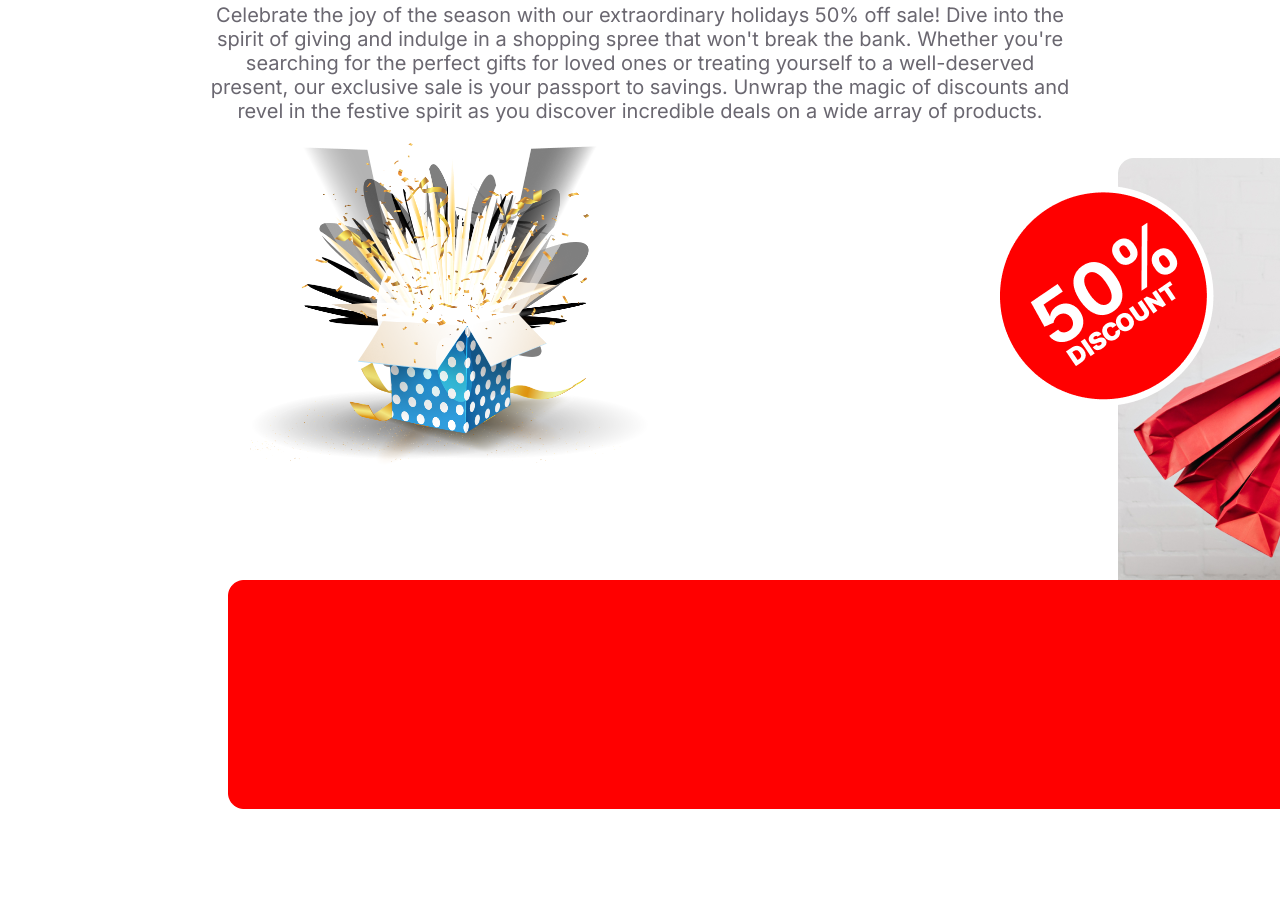
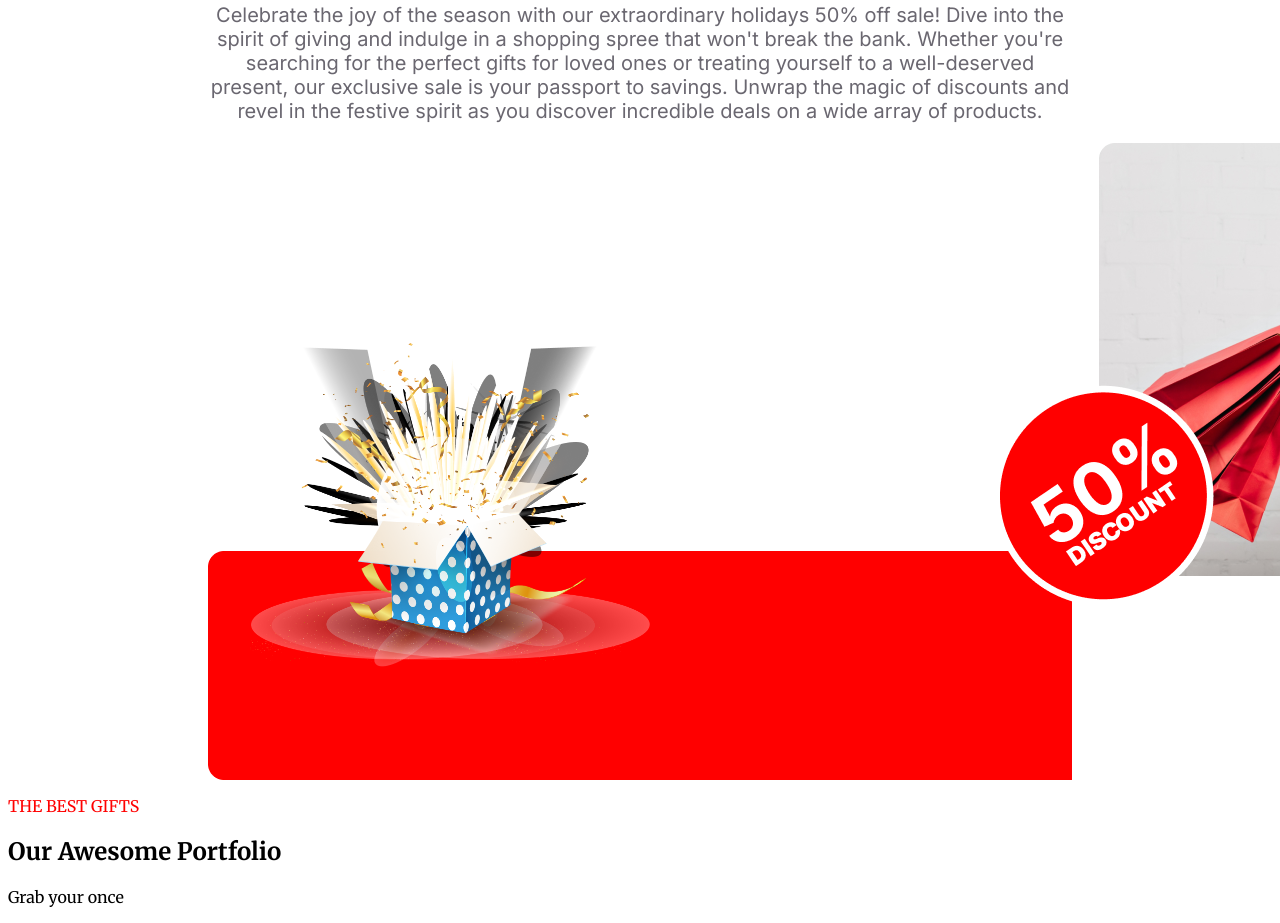
Before and after one commit to motiurrahman9636/Assignment-1, a plain HTML site: page index.html in a window 1280 px wide. Shown: the part 4578-5501 px from the top of the page. Before the commit the page ends 5399 px from the top, so only its background shows below. Drawn offline with Linux system fonts and the light colour scheme.

Commit message:
b commit

```diff
--- a/index.html
+++ b/index.html
@@ -84,7 +84,18 @@
           <img class="rect-1" src="resources/Rectangle 1.png" alt="">
           <img class="group-44" src="resources/Group 44.png" alt="">
           <img class="group-75" src="resources/Group 75.png" alt="">
-          <img class="rect-2" src="resources/Rectangle 2.png" alt="">
+
+        </div>
+      </section>
+
+      <section class="gift">
+        <div class="best-gift">
+          <p class="gift-title-1 common-color">THE BEST GIFTS</p>
+          <h2>Our Awesome Portfolio</h2>
+          <p>Grab your once</p>
+          <div>
+
+          </div>
         </div>
 
       </section>
--- a/style.css
+++ b/style.css
@@ -250,6 +250,7 @@ font-family: 'Merriweather', serif;
   }
 
   .holiday-title-1{
+    text-align: center;
     color: #070211;
     font-family: Inter;
     font-size: 24px;
@@ -257,6 +258,7 @@ font-family: 'Merriweather', serif;
   }
 
   .holiday-title{
+    text-align: center;
     font-family: Merriweather;
     font-size: 72px;
     font-style: normal;
@@ -267,6 +269,7 @@ font-family: 'Merriweather', serif;
   }
 
   .holiday-para{
+    text-align: center;
     color: rgba(7, 2, 17, 0.60);
     font-family: Inter;
     font-size: 20px;
@@ -275,32 +278,37 @@ font-family: 'Merriweather', serif;
   }
 
   /* holiday banner section */
-  .holiday-banner{
-    align-items: center;
-  }
 
   .group-44{
     position:absolute;
     left : 950px;
-    padding: 0px;
+
+
   }
 
   .group-75{
     position: absolute;
     left: 250px;
-    width: 400px;
+    width: 400px
 
   }
 
   .rect-1{
     position: relative;
-    left: 910px;
-    top: 15px;
-    bottom: 400px;
+    left: 891px;
+    bottom: 200px;
+
+
   }
 
-  .rect-2{
-    position: relative;
-    left: 20px;
-    bottom: ;
+
+  .holiday-banner{
+    align-items: center;
+    background-image: url(resources/Rectangle\ 2.png);
+    background-repeat: no-repeat;
+    background-position: bottom left;
+    padding-top: 200px;
+
   }
+
+  /* gift section */
```
